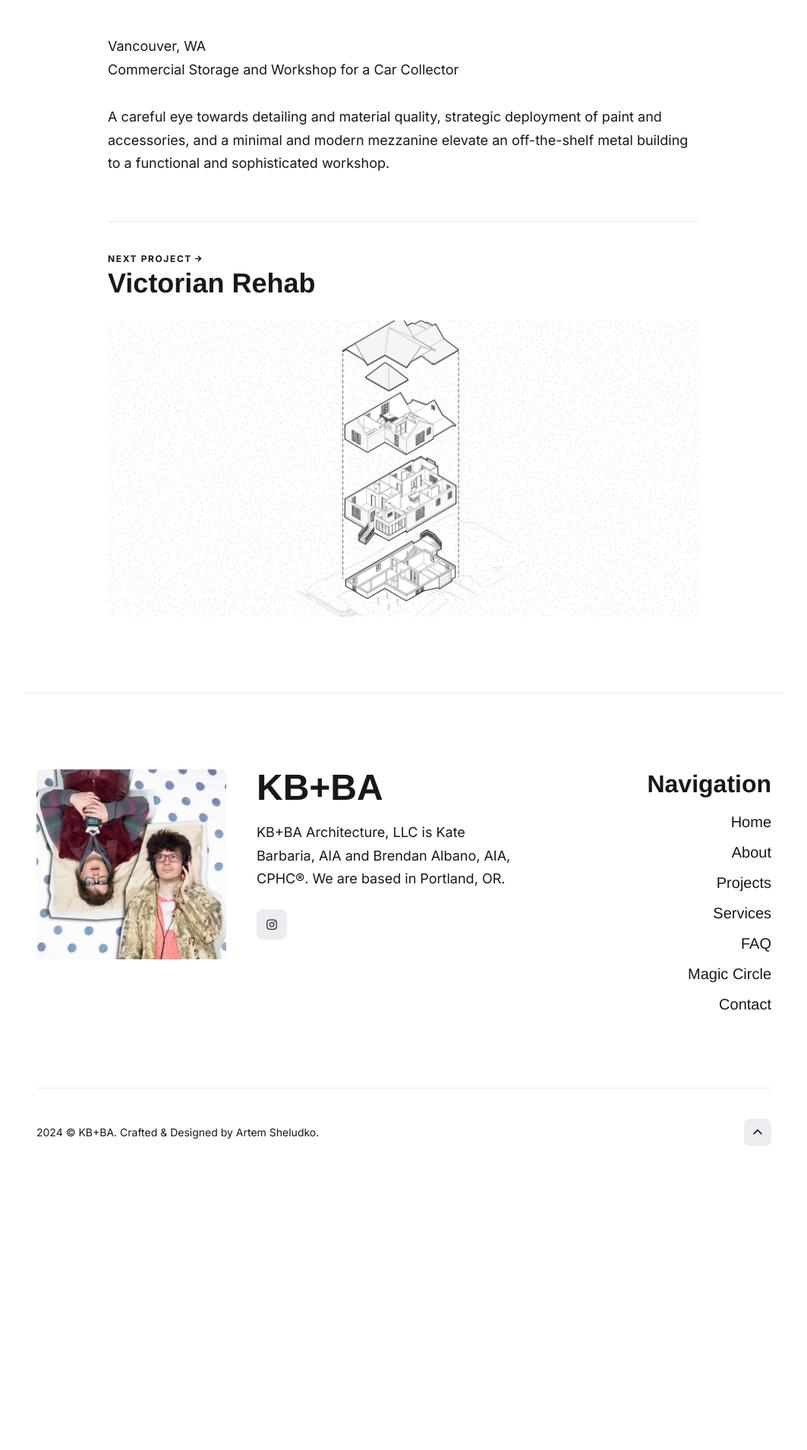
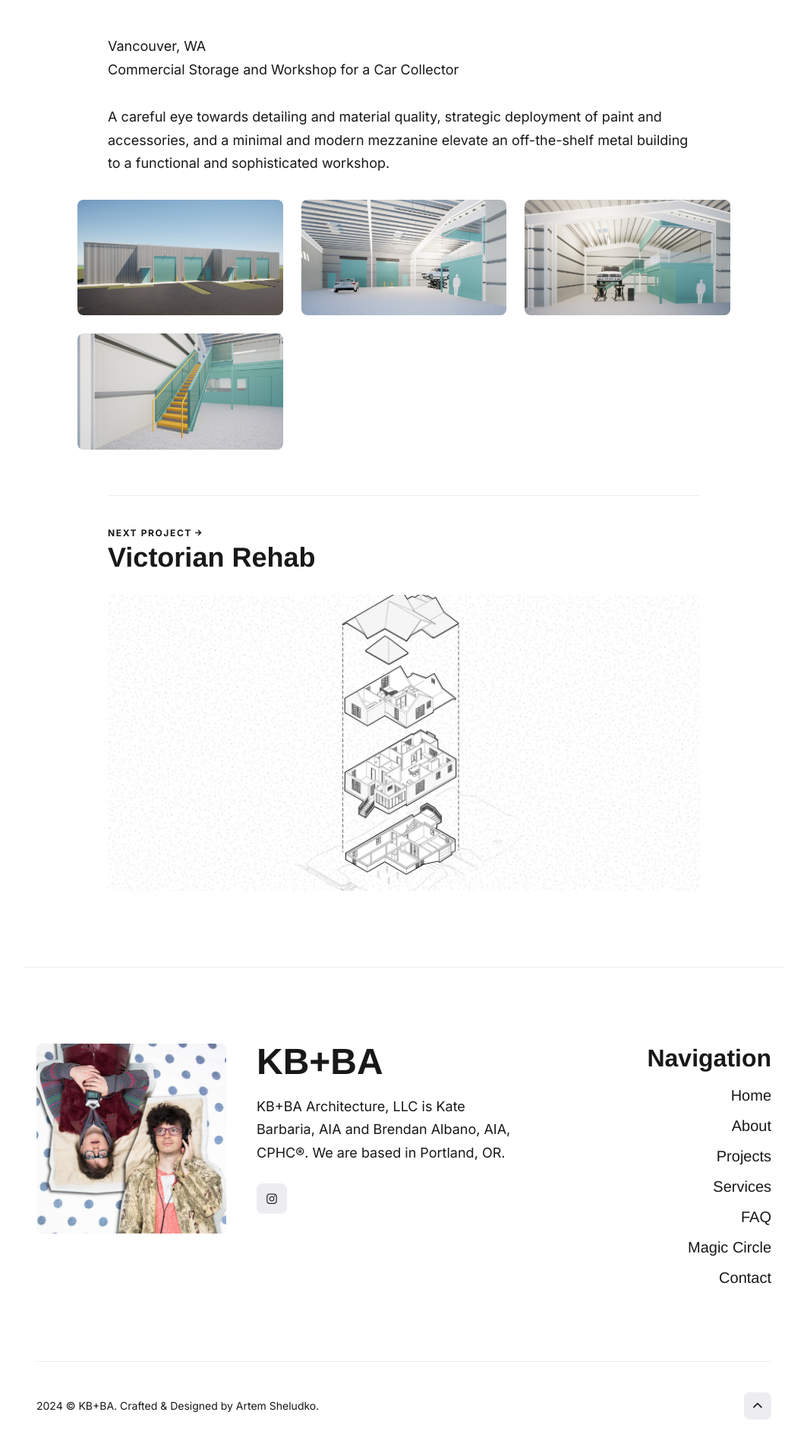
Before and after one commit to balbano/kb-ba.com, a Jekyll site: the page built from _projects/2022-01-05-2302-car-collectors-warehouse.md, in a window 1280 px wide. Shown: the part 912-2821 px from the top of the page at 76% size, without its empty margins (108-1171 px from the left). Built offline with Jekyll 4.4.1, drawn with Linux system fonts in a browser that asks for light colours; nearby versions of some CDN libraries; some web fonts are replaced; before the commit the page ends 2461 px from its top, so only the background shows below that.

Commit message:
Added photos to 2302 Project page

```diff
--- a/_projects/2022-01-05-2302-car-collectors-warehouse.md
+++ b/_projects/2022-01-05-2302-car-collectors-warehouse.md
@@ -8,3 +8,12 @@ Vancouver, WA<br>
 Commercial Storage and Workshop for a Car Collector
 
 A careful eye towards detailing and material quality, strategic deployment of paint and accessories, and a minimal and modern mezzanine elevate an off-the-shelf metal building to a functional and sophisticated workshop.
+
+<div class="gallery-box">
+  <div class="gallery">
+    <img src="/images/2302/2302-exterior.jpg" loading="lazy" alt="Exterior">
+    <img src="/images/2302/2302-overhead-doors.jpg" loading="lazy" alt="Interior Overhead Doors">
+    <img src="/images/2302/2302-mezzanine.jpg" loading="lazy" alt="Mezzanine">
+    <img src="/images/2302/2302-stairs.jpg" loading="lazy" alt="Stairs">
+  </div>
+</div>
```
Also changed, not shown: images/2302/2302-exterior.jpg (renamed from images/2307/2307-01.jpg), images/2302/2302-mezzanine.jpg (renamed from images/2307/2307-03.jpg), images/2302/2302-overhead-doors.jpg (renamed from images/2307/2307-02.jpg), images/2302/2302-stairs.jpg (renamed from images/2307/2307-04.jpg).
